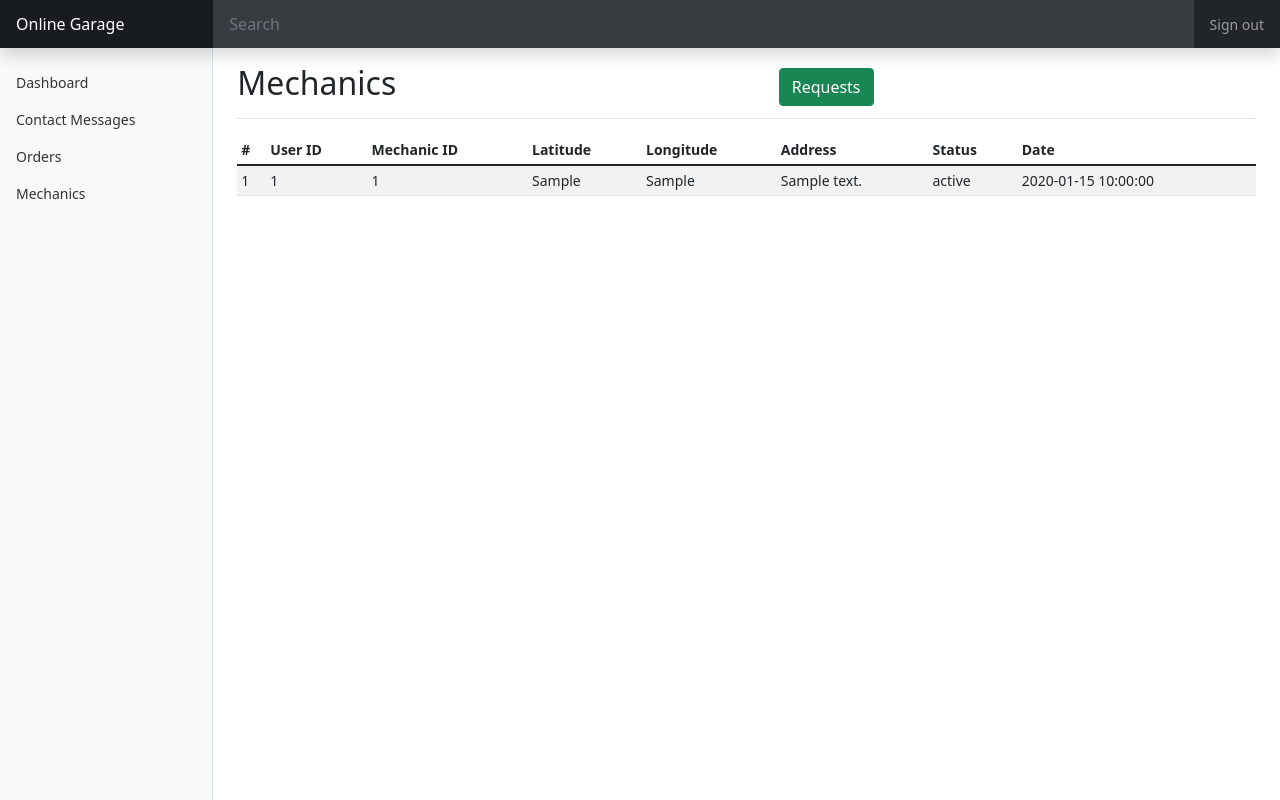
After one commit to rakibul44/onlinegarage, a PHP site: page /admin/mechanics.php in a window 1280 px wide. The commit adds this page. Run offline with PHP 8.4, Linux system fonts and the light colour scheme; a user stored in the database is signed in; tables that the repository leaves empty hold one stand-in row (values such as "Sample post"); a stand-in replaces the project's code that opens the database connection.

Commit message:
table update

```diff
--- a/admin/layouts/sidebar.php
+++ b/admin/layouts/sidebar.php
@@ -19,6 +19,11 @@
                     Orders
                 </a>
             </li>
+            <li class="nav-item">
+              <a class="nav-link" href="mechanics.php">
+              <span data-feather="file"></span>
+                Mechanics</a>
+            </li>
         </ul>
       </div>
     </nav>
--- /dev/null
+++ b/admin/mechanics.php
@@ -0,0 +1,193 @@
+<?php
+session_start();
+include_once('../config/config.php');
+if(isset($_SESSION['role']) == "admin") {
+    ?>
+    <!doctype html>
+    <html lang="en">
+    <head>
+        <meta charset="utf-8">
+        <meta name="viewport" content="width=device-width, initial-scale=1">
+        <meta name="description" content="">
+        <meta name="author" content="Mark Otto, Jacob Thornton, and Bootstrap contributors">
+        <meta name="generator" content="Hugo 0.88.1">
+        <title>Mechanics - Online Garage</title>
+
+        <link href="https://cdn.jsdelivr.net/npm/bootstrap@5.1.3/dist/css/bootstrap.min.css" rel="stylesheet" integrity="sha384-1BmE4kWBq78iYhFldvKuhfTAU6auU8tT94WrHftjDbrCEXSU1oBoqyl2QvZ6jIW3" crossorigin="anonymous">
+        <!-- Favicons -->
+
+        <link rel="apple-touch-icon" href="/docs/5.1/assets/img/favicons/apple-touch-icon.png" sizes="180x180">
+        <link rel="icon" href="/docs/5.1/assets/img/favicons/favicon-32x32.png" sizes="32x32" type="image/png">
+        <link rel="icon" href="/docs/5.1/assets/img/favicons/favicon-16x16.png" sizes="16x16" type="image/png">
+        <link rel="manifest" href="/docs/5.1/assets/img/favicons/manifest.json">
+        <link rel="mask-icon" href="/docs/5.1/assets/img/favicons/safari-pinned-tab.svg" color="#7952b3">
+        <link rel="icon" href="/docs/5.1/assets/img/favicons/favicon.ico">
+        <meta name="theme-color" content="#7952b3">
+
+        <style>
+            .bd-placeholder-img {
+                font-size: 1.125rem;
+                text-anchor: middle;
+                -webkit-user-select: none;
+                -moz-user-select: none;
+                user-select: none;
+            }
+
+            @media (min-width: 768px) {
+                .bd-placeholder-img-lg {
+                    font-size: 3.5rem;
+                }
+            }
+        </style>
+
+        <!-- Custom styles for this template -->
+        <link href="../assets/css/dashboard.css" rel="stylesheet">
+    </head>
+    <body>
+    <?php include_once('layouts/navbar.php'); ?>
+
+    <div class="container-fluid">
+        <div class="row">
+            <?php include_once('layouts/sidebar.php'); ?>
+            <?php
+        if(isset($_GET["page"]) == "req" ){
+    ?>
+
+            <main class="col-md-9 ms-sm-auto col-lg-10 px-md-4">
+                <div class="d-flex justify-content-between flex-wrap flex-md-nowrap align-items-center pt-3 pb-2 mb-3 border-bottom">
+                    <h1 class="h2">Mechanic Requests</h1>
+                    <a href="mechanics.php" class="btn btn-success" >Mechanics</a>
+                    <div class="btn-toolbar mb-2 mb-md-0">
+                        <!-- <div class="btn-group me-2">
+                          <button type="button" class="btn btn-sm btn-outline-secondary">Share</button>
+                          <button type="button" class="btn btn-sm btn-outline-secondary">Export</button>
+                        </div> -->
+                        <!-- <button type="button" class="btn btn-sm btn-outline-secondary dropdown-toggle">
+                          <span data-feather="calendar"></span>
+                          This week
+                        </button> -->
+                    </div>
+                </div>
+
+                <div class="table-responsive">
+                    <table class="table table-striped table-sm">
+                        <thead>
+                        <tr>
+                            <th scope="col">#</th>
+                            <th scope="col">Name</th>
+                            <th scope="col">Phone </th>
+                            <th scope="col">Email </th>
+                            <th scope="col">Birth Date</th>
+                            <th scope="col">Skill</th>
+                            <th scope="col">Post</th>
+
+                        </tr>
+                        </thead>
+                        <tbody>
+                        <?php
+                        $sql = "SELECT * FROM `mechanic_requests` ORDER BY `id` DESC LIMIT 50";
+                        $result = mysqli_query($conn, $sql);
+                        while ($row = mysqli_fetch_array($result)):
+                            ?>
+                            <tr>
+                                <td> <?php echo($row['id']); ?> </td>
+                                <td> <?php echo($row['name']); ?> </td>
+                                <td> <?php echo($row['phone']); ?> </td>
+                                <td> <?php echo($row['email']); ?> </td>
+                                <td> <?php echo($row['borth_date']); ?> </td>
+                                <td> <?php echo($row['skill']); ?> </td>
+                                <td> <?php echo($row['post_code']); ?> </td>
+<!--                                <td>-->
+<!--                                    <button class="btn btn-sm btn-outline-info" style="margin-right: 5px;">VIEW</button>-->
+<!--                                    <button class="btn btn-sm btn-outline-danger">-->
+<!--                                        <svg xmlns="http://www.w3.org/2000/svg" width="16" height="16" fill="currentColor" class="bi bi-trash" viewBox="0 0 16 16">-->
+<!--                                            <path d="M5.5 5.5A.5.5 0 0 1 6 6v6a.5.5 0 0 1-1 0V6a.5.5 0 0 1 .5-.5zm2.5 0a.5.5 0 0 1 .5.5v6a.5.5 0 0 1-1 0V6a.5.5 0 0 1 .5-.5zm3 .5a.5.5 0 0 0-1 0v6a.5.5 0 0 0 1 0V6z"/>-->
+<!--                                            <path fill-rule="evenodd" d="M14.5 3a1 1 0 0 1-1 1H13v9a2 2 0 0 1-2 2H5a2 2 0 0 1-2-2V4h-.5a1 1 0 0 1-1-1V2a1 1 0 0 1 1-1H6a1 1 0 0 1 1-1h2a1 1 0 0 1 1 1h3.5a1 1 0 0 1 1 1v1zM4.118 4 4 4.059V13a1 1 0 0 0 1 1h6a1 1 0 0 0 1-1V4.059L11.882 4H4.118zM2.5 3V2h11v1h-11z"/>-->
+<!--                                        </svg>-->
+<!--                                    </button>-->
+<!--                                </td>-->
+                            </tr>
+                        <?php endwhile; ?>
+                        </tbody>
+                    </table>
+                </div>
+            </main>
+            <?php exit(); } ?>
+
+            <!-- ========================================================================================================================== -->
+
+            <main class="col-md-9 ms-sm-auto col-lg-10 px-md-4">
+                <div class="d-flex justify-content-between flex-wrap flex-md-nowrap align-items-center pt-3 pb-2 mb-3 border-bottom">
+                    <h1 class="h2">Mechanics</h1>
+                    <a href="mechanics.php?page=req" class="btn btn-success" >Requests</a>
+                    <div class="btn-toolbar mb-2 mb-md-0">
+                        <!-- <div class="btn-group me-2">
+                          <button type="button" class="btn btn-sm btn-outline-secondary">Share</button>
+                          <button type="button" class="btn btn-sm btn-outline-secondary">Export</button>
+                        </div> -->
+                        <!-- <button type="button" class="btn btn-sm btn-outline-secondary dropdown-toggle">
+                          <span data-feather="calendar"></span>
+                          This week
+                        </button> -->
+                    </div>
+                </div>
+
+                <div class="table-responsive">
+                    <table class="table table-striped table-sm">
+                        <thead>
+                        <tr>
+                            <th scope="col">#</th>
+                            <th scope="col">User ID</th>
+                            <th scope="col">Mechanic ID</th>
+                            <th scope="col">Latitude</th>
+                            <th scope="col">Longitude</th>
+                            <th scope="col">Address</th>
+                            <th scope="col">Status</th>
+                            <th scope="col">Date</th>
+                        </tr>
+                        </thead>
+                        <tbody>
+                        <?php
+                        $sql = "SELECT * FROM `orders` ORDER BY `date` DESC LIMIT 50";
+                        $result = mysqli_query($conn, $sql);
+                        while ($row = mysqli_fetch_array($result)):
+                            ?>
+                            <tr>
+                                <td> <?php echo($row['id']); ?> </td>
+                                <td> <?php echo($row['user_id']); ?> </td>
+                                <td> <?php echo($row['mechanic_id']); ?> </td>
+                                <td> <?php echo($row['c_latitude']); ?> </td>
+                                <td> <?php echo($row['c_longitude']); ?> </td>
+                                <td> <?php echo($row['address']); ?> </td>
+                                <td> <?php echo($row['status']); ?> </td>
+                                <td> <?php echo($row['date']); ?> </td>
+<!--                                <td>-->
+<!--                                    <button class="btn btn-sm btn-outline-info" style="margin-right: 5px;">VIEW</button>-->
+<!--                                    <button class="btn btn-sm btn-outline-danger">-->
+<!--                                        <svg xmlns="http://www.w3.org/2000/svg" width="16" height="16" fill="currentColor" class="bi bi-trash" viewBox="0 0 16 16">-->
+<!--                                            <path d="M5.5 5.5A.5.5 0 0 1 6 6v6a.5.5 0 0 1-1 0V6a.5.5 0 0 1 .5-.5zm2.5 0a.5.5 0 0 1 .5.5v6a.5.5 0 0 1-1 0V6a.5.5 0 0 1 .5-.5zm3 .5a.5.5 0 0 0-1 0v6a.5.5 0 0 0 1 0V6z"/>-->
+<!--                                            <path fill-rule="evenodd" d="M14.5 3a1 1 0 0 1-1 1H13v9a2 2 0 0 1-2 2H5a2 2 0 0 1-2-2V4h-.5a1 1 0 0 1-1-1V2a1 1 0 0 1 1-1H6a1 1 0 0 1 1-1h2a1 1 0 0 1 1 1h3.5a1 1 0 0 1 1 1v1zM4.118 4 4 4.059V13a1 1 0 0 0 1 1h6a1 1 0 0 0 1-1V4.059L11.882 4H4.118zM2.5 3V2h11v1h-11z"/>-->
+<!--                                        </svg>-->
+<!--                                    </button>-->
+<!--                                </td>-->
+                            </tr>
+                        <?php endwhile; ?>
+                        </tbody>
+                    </table>
+                </div>
+            </main>
+        </div>
+    </div>
+
+    <!-- JavaScript Bundle with Popper -->
+    <script src="https://cdn.jsdelivr.net/npm/bootstrap@5.1.3/dist/js/bootstrap.bundle.min.js" integrity="sha384-ka7Sk0Gln4gmtz2MlQnikT1wXgYsOg+OMhuP+IlRH9sENBO0LRn5q+8nbTov4+1p" crossorigin="anonymous"></script>
+    <script src="https://cdn.jsdelivr.net/npm/feather-icons@4.28.0/dist/feather.min.js" integrity="sha384-uO3SXW5IuS1ZpFPKugNNWqTZRRglnUJK6UAZ/gxOX80nxEkN9NcGZTftn6RzhGWE" crossorigin="anonymous"></script><script src="https://cdn.jsdelivr.net/npm/chart.js@2.9.4/dist/Chart.min.js" integrity="sha384-zNy6FEbO50N+Cg5wap8IKA4M/ZnLJgzc6w2NqACZaK0u0FXfOWRRJOnQtpZun8ha" crossorigin="anonymous"></script>
+
+    </body>
+    </html>
+    <?php
+}else{
+    header("Location: login.php");
+    exit();
+}
+?>
--- a/inc/api.php
+++ b/inc/api.php
@@ -10,7 +10,7 @@ if(isset($_POST['create_account'])){
 
     // error handeller start
 
-    //if there any emty fields it will return sign up page again
+    //if there any empty fields it will return sign up page again
     if (empty($name) || empty($email) || empty($pwd)) {
         // here is something empty that's why we are sending user to sign up page again
         header("Location: ../singup.php?error=All Fields Required");
@@ -47,7 +47,7 @@ if(isset($_POST['create_account'])){
 
     //error handeller start here
 
-    //if input data empty retun to the login page again
+    //if input data empty return to the login page again
     if (empty($email) || empty($pwd)) {
         # data is empty that's why sending to login page again
         header("Location: ../login.php?error=All Fields Required");
```
